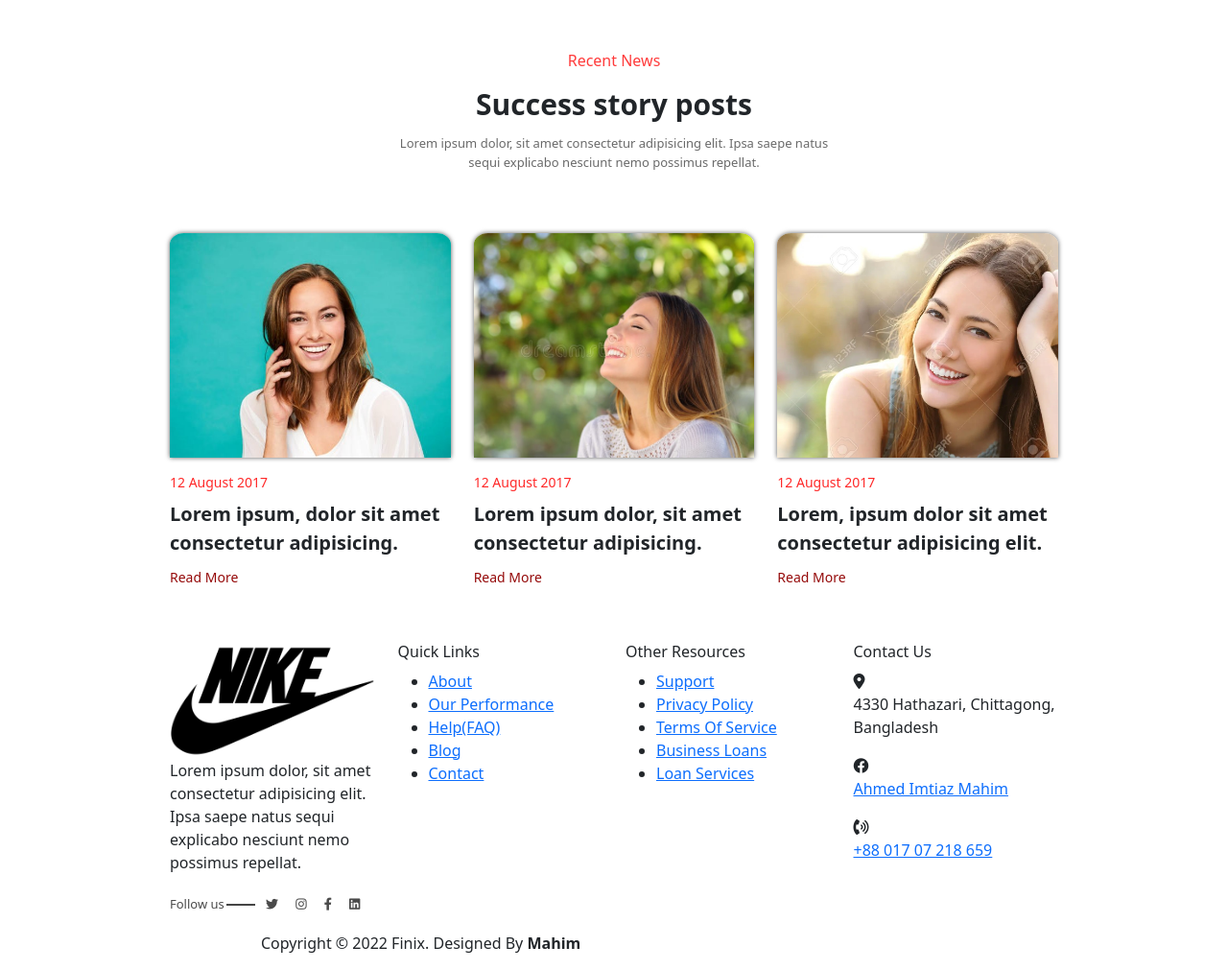
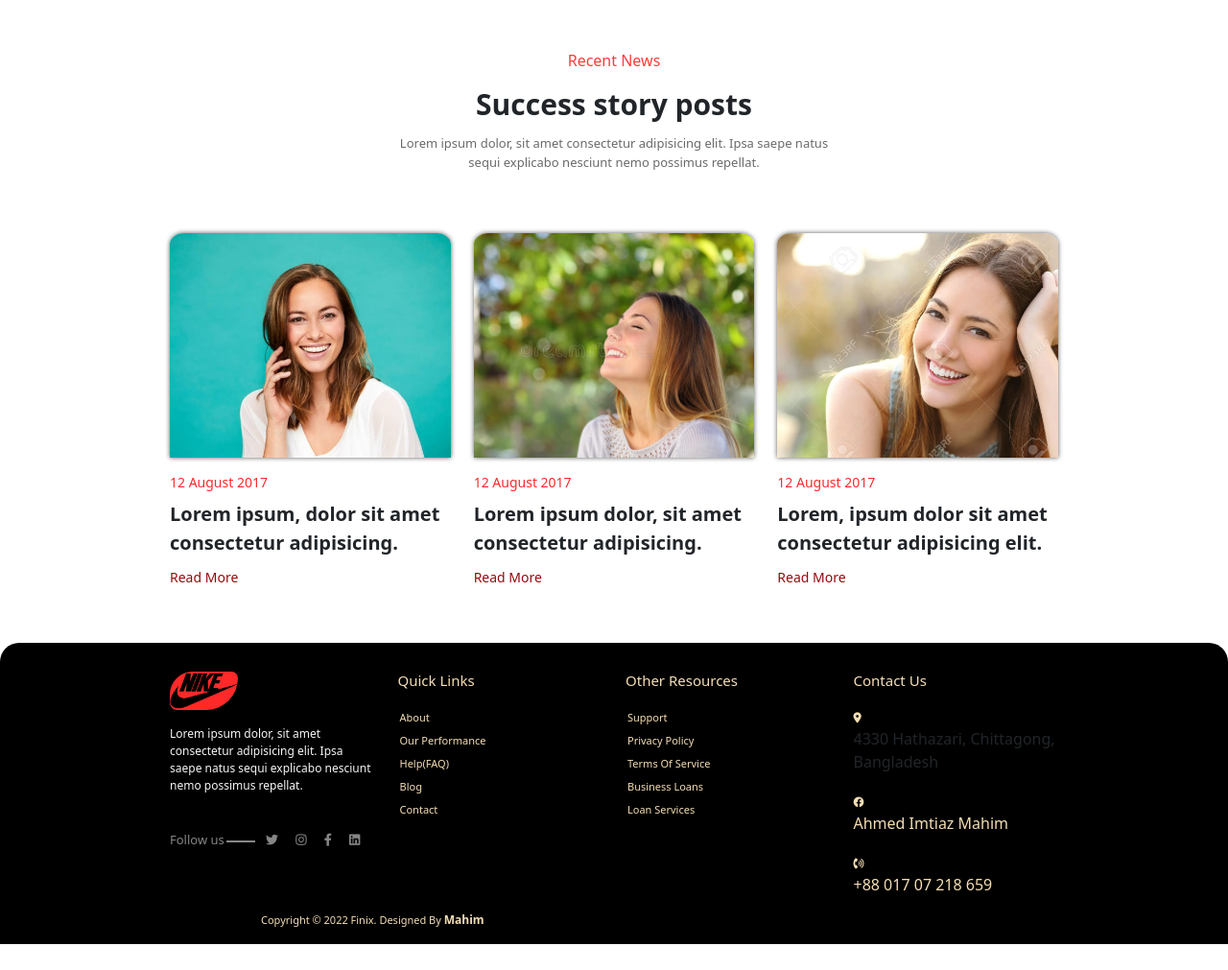
Before and after one commit to ImtiazMahim/finix-demo-website, a plain HTML site: page index.html in a window 1280 px wide. Shown: the part 5849-6860 px from the top of the page at 96% size. After the commit the page ends 6833 px from the top, so only its background shows below. Drawn offline with nearby package versions, Linux system fonts and the light colour scheme.

Commit message:
Update style.css

```diff
--- a/style.css
+++ b/style.css
@@ -787,15 +787,29 @@ img{
 
 
 
-.footer{}
+.footer{
+	background-color: black;
+	border-radius: 20px 20px 0 0;
+	padding: 30px 0 0 0;
+}
 .first-foot{}
 .first-foot a{}
-.first-foot a img{}
-.first-foot p{}
+.first-foot a img{
+	height: 40px;
+	width: auto;
+	margin-bottom: 1rem;
+	background-color: #ff2929;
+	border-radius: 90px 25px 125px 28px;
+}
+.first-foot p{
+	font-size: 12px;
+	margin-bottom: 2rem;
+	color: #f6f6f6;
+}
 
 .first-foot-social h6{
     display: inline-block;
-    color: #4a4a4a;
+    color: #868686;
     font-size: 13px;
     position: relative;
 }
@@ -804,7 +818,7 @@ img{
         position: absolute;
         content: "";
         height: 1.5px;
-        background-color: #454545;
+        background-color: #868686;
         width: 30px;
         top: 50%;
         margin-left: 2px;
@@ -819,27 +833,71 @@ img{
 }
 .first-foot-social ul li a{
     text-decoration: none;
-    color: #4a4a4a;
+    color: #868686;
     font-size: 13px;
 }
 .first-foot-social ul li a:hover{
-    color: #000;
+    color: #fff;
 }
 
 
 .second-foot{}
-.second-foot h6{}
+.second-foot h6{
+	color: wheat;
+	font-size: 15px;
+	margin-bottom: 1rem;
+}
 .second-foot ul{}
-.second-foot ul li{}
-.second-foot ul li a{}
+.second-foot ul li{
+	list-style: none;
+	margin-left: -30px;
+}
+.second-foot ul li a{
+	text-decoration: none;
+	color: wheat;
+	font-size: 11px;
+}
 
 
 .third-foot{}
-.third-foot h6{}
-.third-foot span{}
-.third-foot span i{}
-.third-foot span p{}
+.third-foot h6{
+	color: wheat;
+	font-size: 15px;
+	margin-bottom: 1rem;
+}
+.third-foot span{
+	display: block;
+}
+.third-foot span i{
+	  display: inline-block;
+	  color: wheat;
+	  font-size: 11px;
+}
+}
+.third-foot span p{
+	display: inline-block;
+	color: wheat;
+	font-size: 11px;
+}
+.third-foot span p a{
+	color: wheat;
+	text-decoration: none;
+}
+}
 
-.copyright{}
-.copyright p{}
-.copyright p strong{}
+.copyright{
+	color: wheat;
+	text-align: center;
+	font-size: 11px;
+	margin-top: 3rem;
+	margin-bottom: -5px;
+}
+.copyright p{
+	font-size: 11px;
+	color: wheat;
+
+}
+.copyright p strong{
+	color: wheat;
+	font-size: 12px;
+}
```
